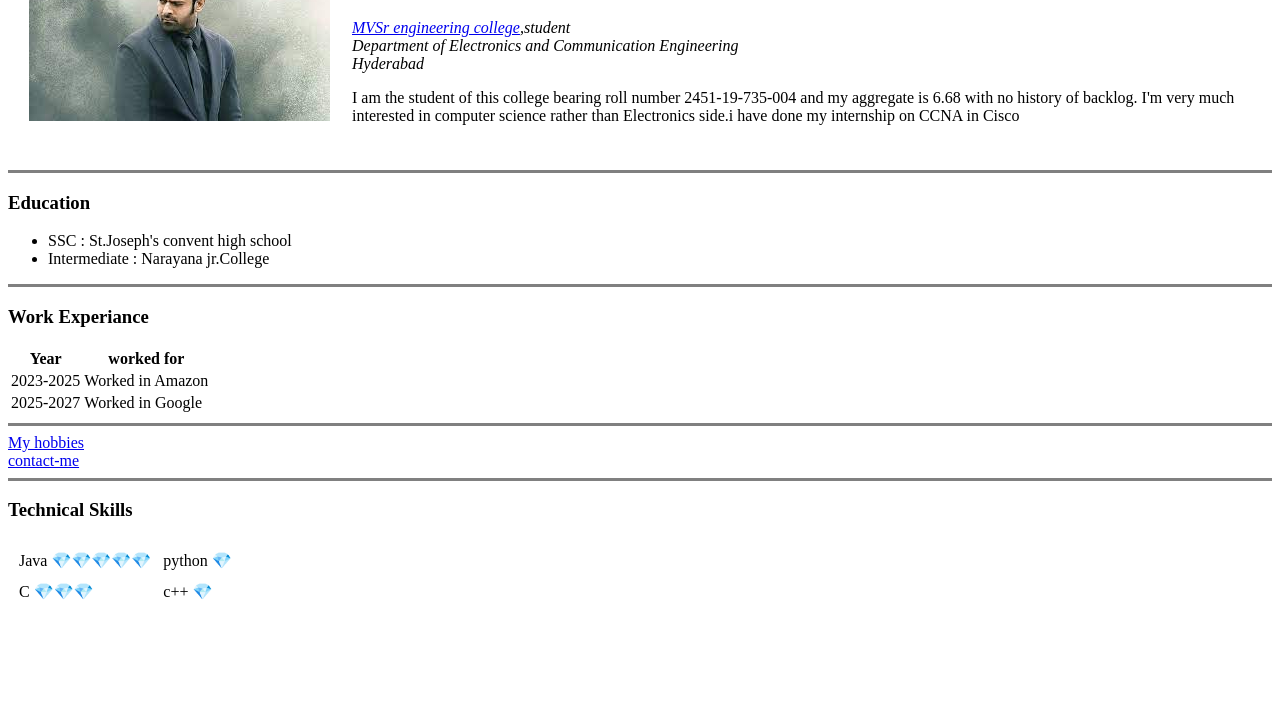
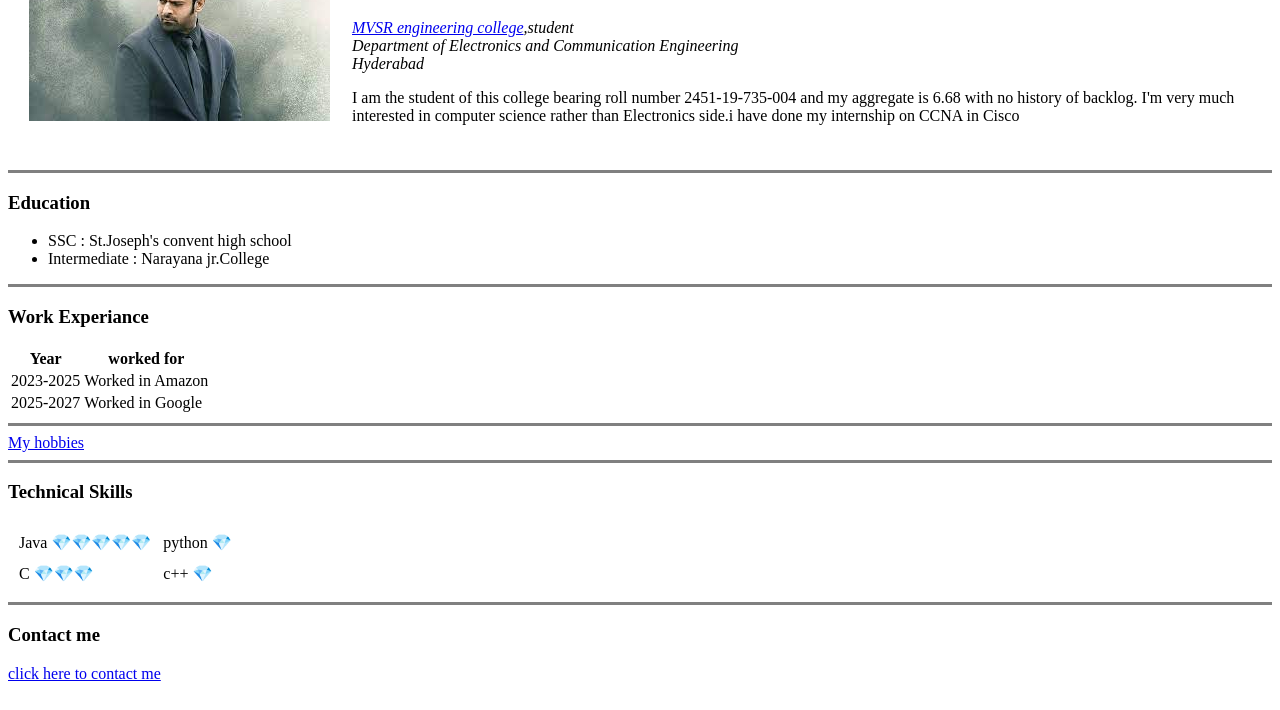
Before and after one commit to sunny959493/cv, a plain HTML site: page index.html in a window 1280 px wide. Shown: the part 90-800 px from the top of the page. Drawn offline with Linux system fonts and the light colour scheme.

Commit message:
Update index.html

```diff
--- a/index.html
+++ b/index.html
@@ -9,7 +9,7 @@
             <tr>
                 <td> <img src="images/prabhas.jpeg" alt="Sunny's pofile picture" ></td>
                 <td> <h1>Vaddi sunnihith reddy</h1>
-                    <p><em><a href="mvsr college.html">MVSr engineering college</a>,student<br>
+                    <p><em><a href="mvsr college.html">MVSR engineering college</a>,student<br>
                         Department of Electronics and Communication Engineering<br>
                         Hyderabad</em></p>
                         <p>I am the student of this college bearing roll number 2451-19-735-004 and my aggregate is 6.68 with no history of
@@ -40,7 +40,7 @@
             </tbody>
         </table>
         <hr size="3" color="GREY">
-        <a href="my hobbies.html">My hobbies</a><br><a href="contact-me.html">contact-me</a>
+        <a href="my hobbies.html">My hobbies</a><br>
         <hr size="3" color="GREY">
         <h3>Technical Skills</h3>
         <table cellspacing="10">
@@ -55,5 +55,8 @@
                 </tr>
             </tbody>
         </table>
+        <hr size="3" noshade>
+        <h3>Contact me</h3>
+        <a href="contact-me.html">click here to contact me</a>
     </body>
 </html>
```
